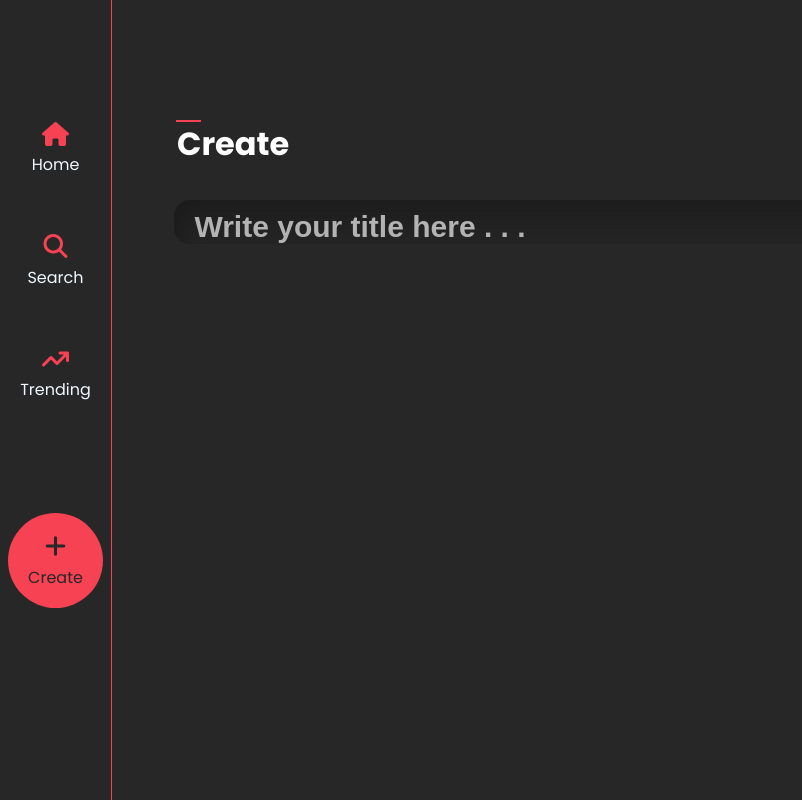
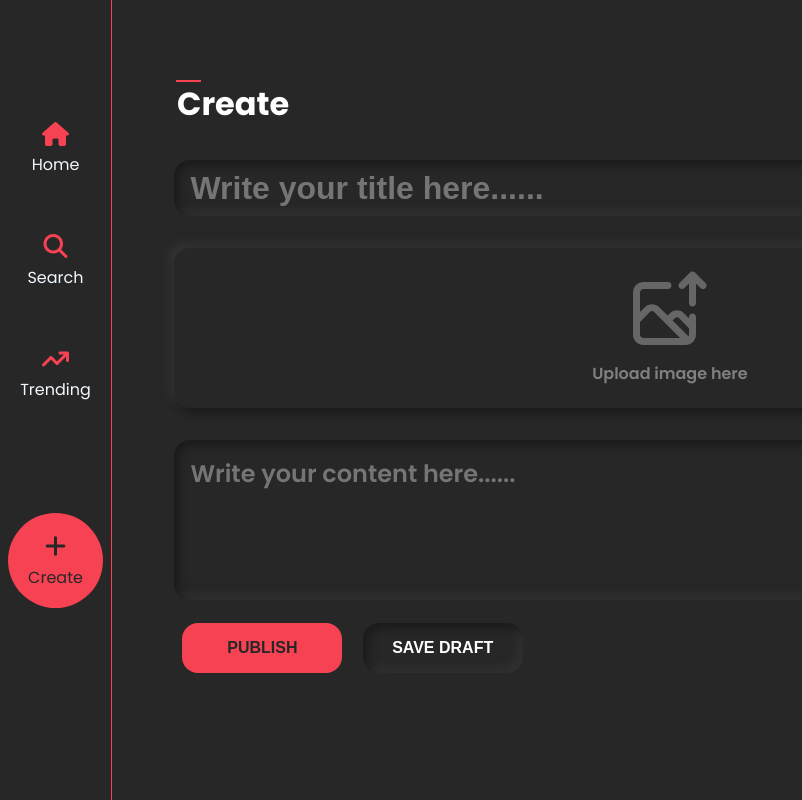
Before and after one commit to Pargat-Dhanjal/Daily-Blogs, a PHP site: page /src/pages/create.html in a window 1280 px wide. Shown: the whole page, without its empty margins (0-802 px from the left). Run offline with PHP 8.4, Linux system fonts and the light colour scheme.

Commit message:
feat: added create page

```diff
--- a/src/pages/create.html
+++ b/src/pages/create.html
@@ -57,12 +57,18 @@
                 <h1>Create</h1>
             </div>
             <div class="details">
-                <form action="search.php" method="POST">
-                    <div class="input">
-                        <div class="input-field">
-                            <input type="email" name="Email" placeholder="Write your title here . . ." required>
+                <form action="create.php" method="POST">
+                    <input type="text" class="input" placeholder="Write your title here......">
+                    <div class="blog-img">
+                        <div class="center">
+                            <img src="/src/images/img-upload.svg" alt="Image-upload">
+                            <p>Upload image here</p>
                         </div>
                     </div>
+                    <textarea name="content" id="content" class="input"
+                        placeholder="Write your content here......" ></textarea>
+                    <button type="submit" class="btn">PUBLISH</button>
+                    <button type="submit" class="neu-btn">SAVE DRAFT</button>
                 </form>
             </div>
         </div>
--- a/src/styles/create.css
+++ b/src/styles/create.css
@@ -43,7 +43,7 @@ body {
     position: relative;
     left: 0px;
     width: 85vw;
-    top: 15vh;
+    top: 10vh;
     margin-bottom: 2rem;
 }
 
@@ -56,9 +56,9 @@ body {
     height: 2px;
 }
 
-.details{
+.details {
     position: relative;
-    top: 15vh;
+    top: 10vh;
     width: 81.5vw;
     height: 50vh;
 }
@@ -68,36 +68,110 @@ form {
     width: 100%;
 }
 
-.input-field {
-    border-radius: 16px;
-background: #222222;
-box-shadow: inset 8px 8px 17px #1c1c1c,
-            inset -8px -8px 17px #282828;
+.input {
+    width: 95%;
+    box-shadow: inset 5px 5px 10px #1b1b1b,
+        inset -5px -5px 10px #333333;
+    border-radius: 1rem;
 }
 
 input {
-    display: inline-block;
-    font-weight: 700;
     width: 90%;
+    height: 3.5rem;
     border: none;
-    padding: 10px 0px 0px 20px;
-    font-size: 30px;
-    background-color: transparent;
-    color: white;
-}
-
-input::placeholder {
-    font-size: 30px;
-    font-weight: 700;
-    color: rgb(179, 179, 179);
-}
-
-.input h2{
-    padding-bottom: 20px;
+    background: transparent;
+    color: whitesmoke;
+    font-size: 2rem;
+    font-weight: 600;
+    padding: 0 1rem;
 }
 
 input:focus {
     outline: none;
+}
+
+.blog-img {
+    border-radius: 1rem;
+    background: #272727;
+    box-shadow: 5px 5px 10px #1a1a1a,
+        -5px -5px 10px #343434;
+    width: 95%;
+    height: 10rem;
+    margin: 2rem 0;
+}
+
+.center {
+    display: flex;
+    justify-content: center;
+    align-items: center;
+    flex-direction: column;
+    height: 100%;
+    color: gray;
+}
+
+.center p {
+    margin-top: 1rem;
+    font-weight: 600;
+}
+
+textarea {
+    resize: none;
+    border-radius: 1rem;
+    border: none;
+    background: #272727;
+    box-shadow: inset 5px 5px 10px #1a1a1a,
+        inset -5px -5px 10px #343434;
+    padding: 1rem;
+    color: white;
+    font-size: 1.5rem;
+    font-weight: 600;
+    font-family: 'Poppins', sans-serif;
+    height: 10rem;
+}
+
+textarea:focus {
+    outline: none;
+}
+
+.btn {
+    display: inline-block;
+    font-weight: 600;
+    font-size: 1rem;
+    width: 10rem;
+    padding: 1rem;
+    background-color: var(--accent);
+    border: none;
+    color: var(--bg);
+    border-radius: 1rem;
+    transition: all 0.5s ease;
+    cursor: pointer;
+    margin: 1rem 0.5rem;
+}
+
+.btn:hover {
+    border-radius: 1rem;
+    transform: scale(1.05);
+}
+
+.neu-btn{
+    box-shadow: inset 5px 5px 10px #1b1b1b,
+            inset -5px -5px 10px #333333;
+    background-color: var(--bg);
+    color: white;
+    display: inline-block;
+    font-weight: 600;
+    font-size: 1rem;
+    width: 10rem;
+    padding: 1rem;
+    border: none;
+    border-radius: 1rem;
+    cursor: pointer;
+    margin: 1rem 0.5rem;
+    transition: all 1s ease;
+}
+
+.neu-btn:hover{
+    color: var(--accent);
 }
 
 @media only screen and (max-width : 720px) {
```
Also changed, not shown: src/images/img-upload.svg (added).
